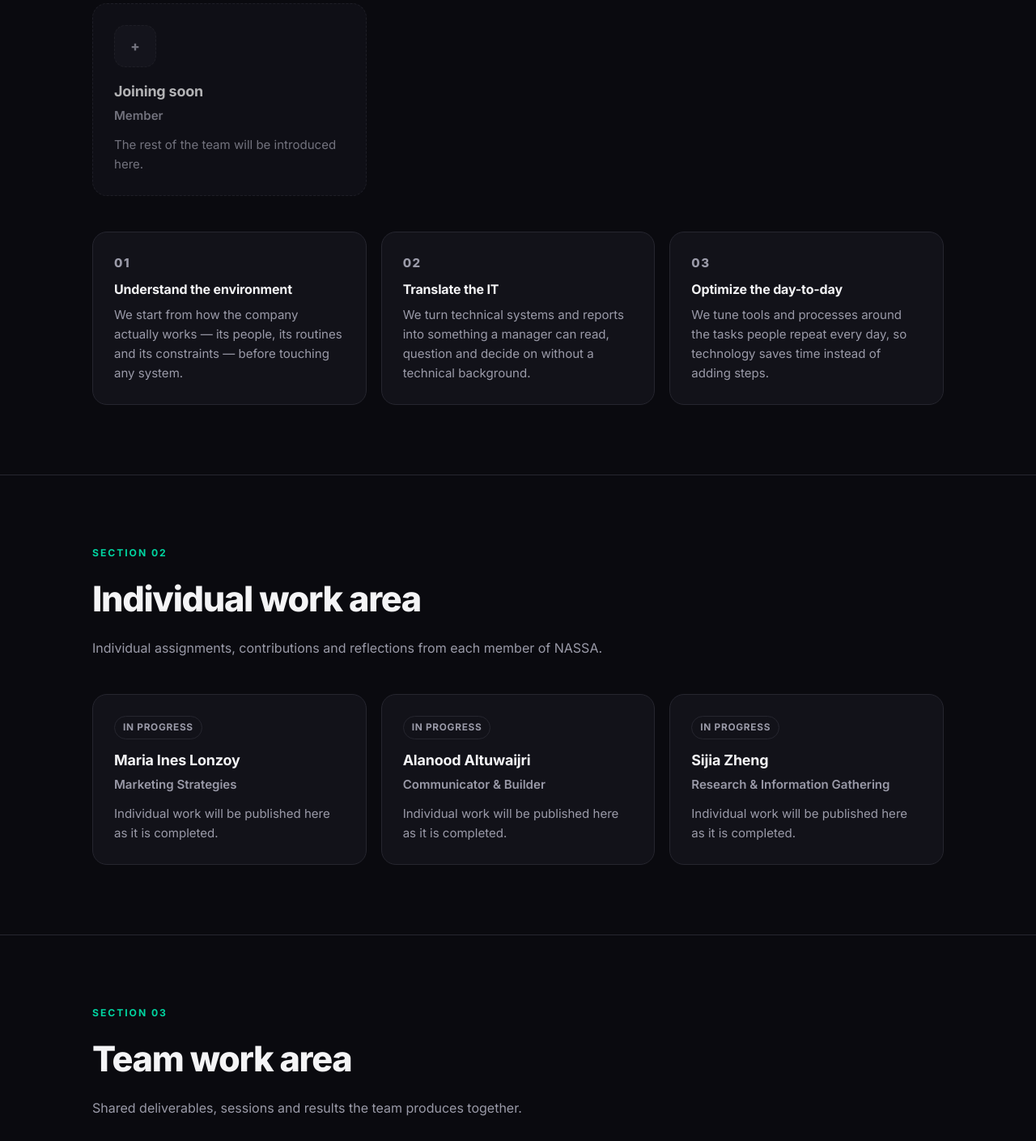
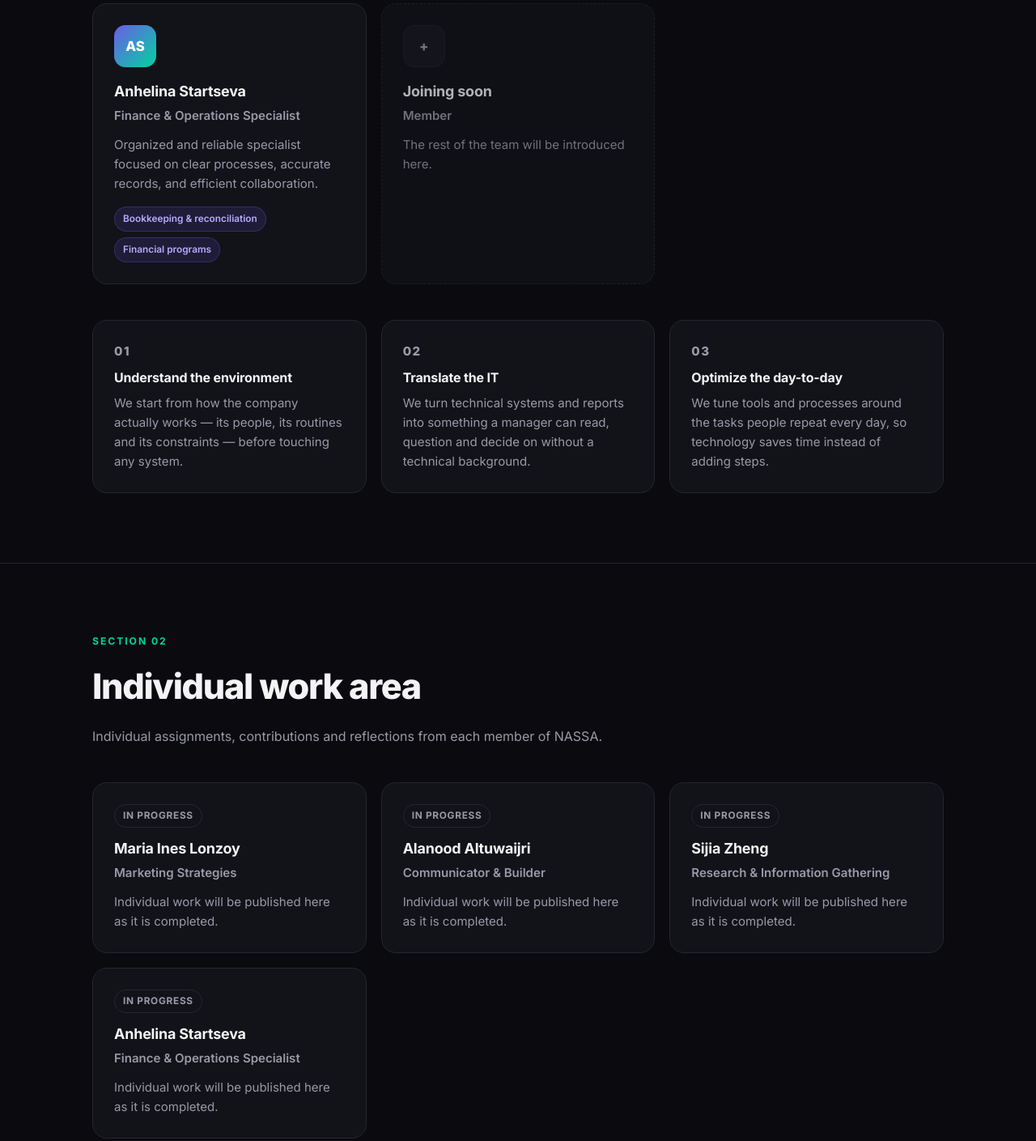
Before and after one commit to alanoud-star111/nassa, a plain HTML site: page index.html in a window 1280 px wide. Shown: the part 1264-2673 px from the top of the page at 81% size. Drawn offline with Linux system fonts and the light colour scheme.

Commit message:
Add files via upload

```diff
--- a/index.html
+++ b/index.html
@@ -167,6 +167,14 @@
         <div class="tags"><span class="tag">UI/UX Design</span><span class="tag">User Research</span></div>
       </div>
 
+      <div class="card">
+        <div class="avatar">AS</div>
+        <h3>Anhelina Startseva</h3>
+        <p class="role">Finance &amp; Operations Specialist</p>
+        <p>Organized and reliable specialist focused on clear processes, accurate records, and efficient collaboration.</p>
+        <div class="tags"><span class="tag">Bookkeeping &amp; reconciliation</span><span class="tag">Financial programs</span></div>
+      </div>
+
       <div class="card pending">
         <div class="avatar ghost">+</div>
         <h3>Joining soon</h3>
@@ -219,6 +227,12 @@
         <span class="status">In progress</span>
         <h3>Sijia Zheng</h3>
         <p class="role">Research &amp; Information Gathering</p>
+        <p>Individual work will be published here as it is completed.</p>
+      </div>
+      <div class="card">
+        <span class="status">In progress</span>
+        <h3>Anhelina Startseva</h3>
+        <p class="role">Finance &amp; Operations Specialist</p>
         <p>Individual work will be published here as it is completed.</p>
       </div>
     </div>
```
